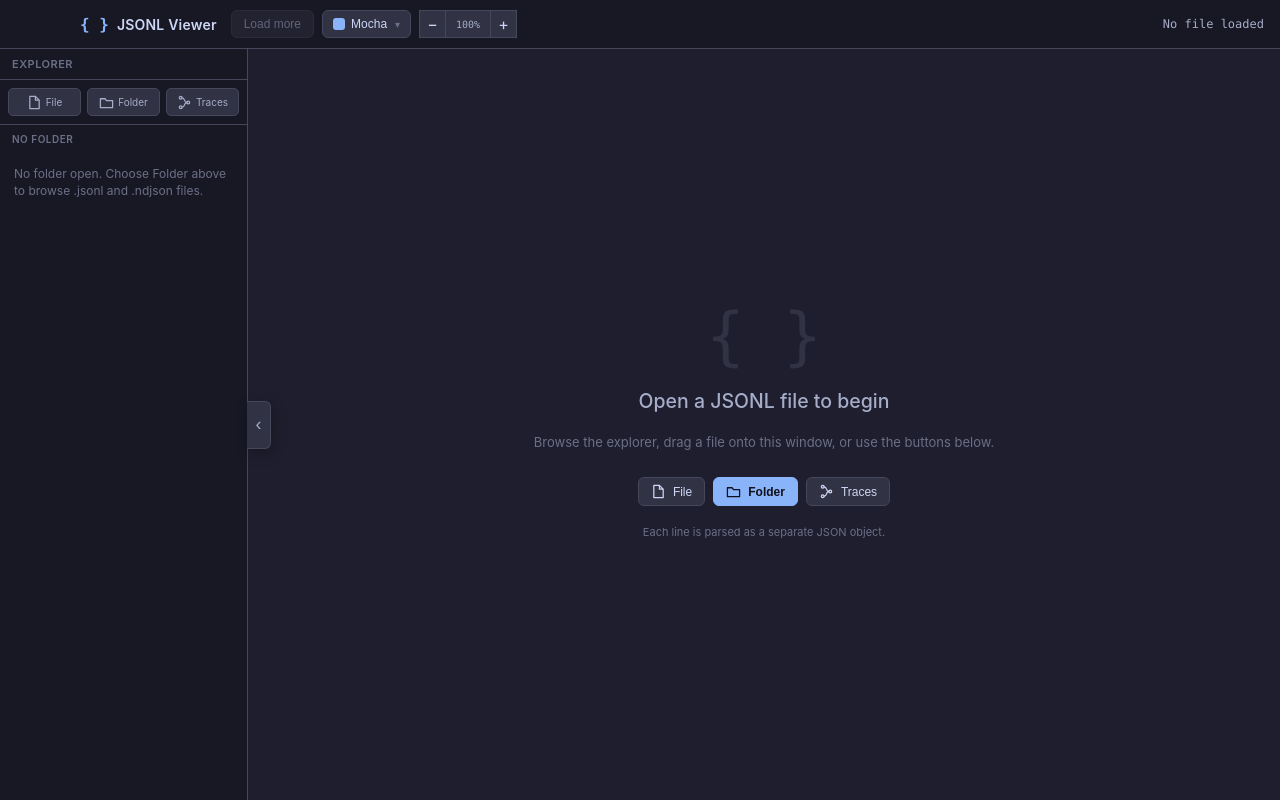
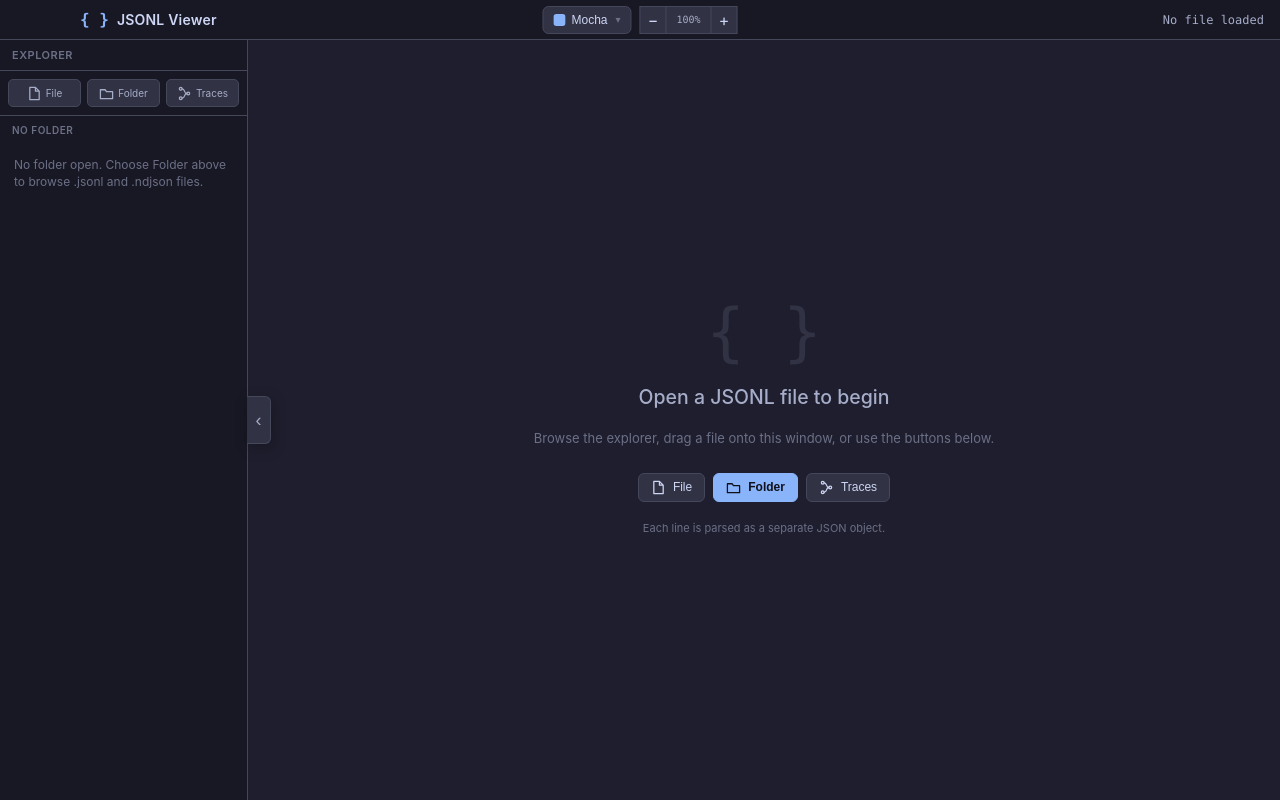
Before and after one commit to donvito/jsonl-viewer, an Electron app: page renderer/index.html in a window 1280 px wide. Drawn offline with Linux system fonts and the light colour scheme; no server answers.

Commit message:
Refactor toolbar layout and restore Load More button
- Removed the Load More button from its previous position in index.html and reintroduced it at the end of the toolbar section for better accessibility.
- Updated styles in styles.css to adjust the toolbar and toolbar-actions positioning, ensuring a more consistent layout and improved z-index for better visibility.
- Enhanced the toolbar's responsiveness and alignment by modifying the CSS properties.

```diff
--- a/renderer/index.html
+++ b/renderer/index.html
@@ -16,7 +16,6 @@
         <span class="title">JSONL Viewer</span>
       </div>
       <div class="toolbar-actions">
-        <button id="loadMoreBtn" class="btn" disabled>Load more</button>
         <div class="theme-picker">
           <button id="themeBtn" class="theme-btn" title="Choose theme" aria-haspopup="true" aria-expanded="false">
             <span class="theme-swatch"></span>
@@ -96,6 +95,7 @@
       <button id="treeCollapseAll" class="btn" hidden>Collapse all</button>
       <button id="editToggle" class="btn" title="Toggle cell editing">Edit: off</button>
       <button id="saveBtn" class="btn hidden-slot">Save</button>
+      <button id="loadMoreBtn" class="btn" disabled>Load more</button>
       <div class="stat" id="stat"></div>
     </section>
 
--- a/renderer/styles.css
+++ b/renderer/styles.css
@@ -24,6 +24,8 @@ html, body {
 
 /* Toolbar */
 .toolbar {
+  position: relative;
+  z-index: 70;
   display: flex;
   align-items: center;
   gap: 14px;
@@ -48,7 +50,13 @@ html, body {
 }
 .brand .title { font-size: 14px; letter-spacing: 0.2px; }
 
-.toolbar-actions { display: flex; gap: 8px; }
+.toolbar-actions {
+  position: absolute;
+  left: 50%;
+  display: flex;
+  gap: 8px;
+  transform: translateX(-50%);
+}
 
 .zoom-controls {
   display: inline-flex;
@@ -352,7 +360,7 @@ html, body {
   white-space: nowrap;
   overflow: hidden;
   text-overflow: ellipsis;
-  max-width: 50%;
+  max-width: calc(50% - 145px);
 }
 
 /* Controls */
```
